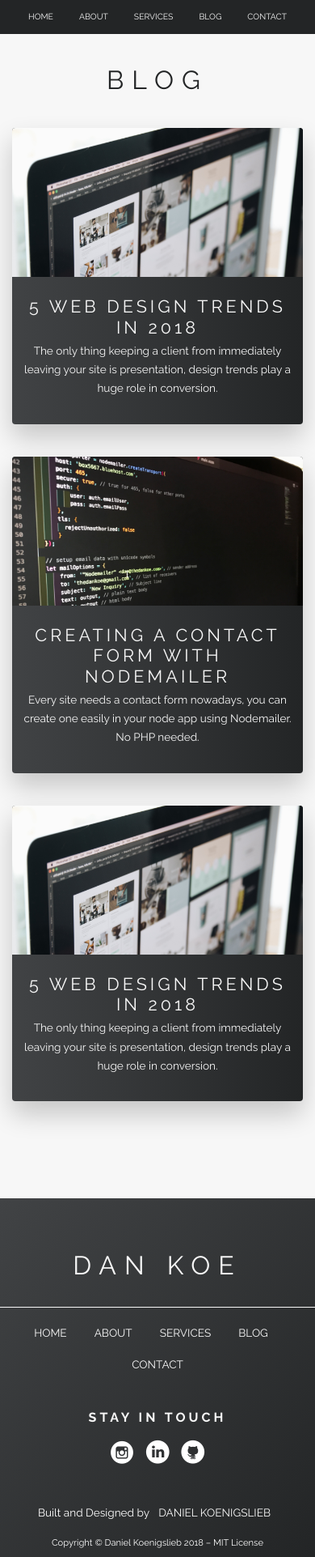
After one commit to thedankoe/personalSite, a Node server app: page /blog in a window 390 px wide. The commit adds this page. Shown: the whole page at 81% size. Run offline with Node 20, Linux system fonts and the light colour scheme; some libraries are stand-ins or nearby versions.

Commit message:
added blog view, mobile responsive

```diff
--- a/app.js
+++ b/app.js
@@ -72,6 +72,10 @@ app.post('/', (req, res) => {
   });
 });
 
+app.get('/blog', (req,res) => {
+  res.render('blog');
+});
+
 app.listen(process.env.PORT, process.env.IP, function(){
    console.log("Server has started");
 });
--- a/public/css/style.css
+++ b/public/css/style.css
@@ -452,11 +455,17 @@ body {
 .navbar-toggler-icon {
   font-size: 2rem; }
 
-.navbar .navbar-nav .nav-link {
+.navbar .nav-item .nav-link {
   border-radius: 3px !important; }
   @media (max-width: 62em) {
-    .navbar .navbar-nav .nav-link {
+    .navbar .nav-item .nav-link {
       text-align: center; } }
+  @media (max-width: 28.125em) {
+    .navbar .nav-item .nav-link {
+      font-size: 1.3rem; } }
+
+.nav-color {
+  background-color: #232526 !important; }
 
 .navbar .nav-item .nav-link:hover {
   color: #fff !important;
@@ -473,6 +482,41 @@ body {
 .navBlack {
   background-color: #232526 !important;
   transition: 0.4s; }
+
+.section-blog-page {
+  padding: 10rem 0;
+  background-color: #f7f7f7; }
+  .section-blog-page__row {
+    margin: 5rem 0;
+    background-image: linear-gradient(to right, #414345, #232526);
+    border-radius: 4px;
+    box-shadow: 0 2rem 4rem rgba(0, 0, 0, 0.2);
+    transition: all .3s;
+    overflow: hidden;
+    animation: moveInBottom 1.3s ease-out; }
+    .section-blog-page__row:hover {
+      transform: translateY(-1rem) scale(1.02);
+      box-shadow: 0 1.5rem 3rem rgba(0, 0, 0, 0.15); }
+  .section-blog-page__image {
+    height: 23rem;
+    background-size: cover; }
+    .section-blog-page__image--1 {
+      background-image: url(../images/web-design-trends.jpg); }
+    .section-blog-page__image--2 {
+      background-image: url(../images/creating-contact-form-with-nodemailer.jpg); }
+    .section-blog-page__image--3 {
+      background-image: url(../images/web-design-trends.jpg); }
+  .section-blog-page__text-box {
+    padding: 3rem 1rem;
+    text-align: center; }
+  .section-blog-page__heading {
+    font-size: 2.7rem;
+    text-transform: uppercase;
+    color: #f7f7f7;
+    letter-spacing: .5rem; }
+  .section-blog-page__text {
+    font-size: 1.7rem;
+    color: #f7f7f7; }
 
 .section-header {
   height: 100vh;
--- a/sass/abstracts/_mixins.scss
+++ b/sass/abstracts/_mixins.scss
@@ -17,6 +17,9 @@ ORDER: Base + typography > general layout + grid > page layout > components
 */
 
 @mixin respond($breakpoint) {
+    @if $breakpoint == smallest {
+        @media (max-width: 28.125em) { @content }; //450px
+    }
     @if $breakpoint == phone {
         @media (max-width: 37.5em) { @content }; //600px
     }
--- a/sass/base/_typography.scss
+++ b/sass/base/_typography.scss
@@ -40,6 +40,10 @@ body {
 		text-shadow: 0 2rem 4rem rgba($color-black, .3);
 
 		animation: moveInLeft 1.2s ease-out;
+
+		@include respond(smallest) {
+			font-size: 6rem;
+		}
 	}
 
 	&--sub {
@@ -53,6 +57,10 @@ body {
 
 		@include respond(phone) {
             letter-spacing: 1.3rem;
+        }
+
+		@include respond(smallest) {
+            letter-spacing: 1.1rem;
         }
 	}
 
--- a/sass/components/_blog-box.scss
+++ b/sass/components/_blog-box.scss
@@ -31,24 +31,14 @@
         }
     }
 
-    &__icon {
-        font-size: 6rem;
-        margin-bottom: .5rem;
-        display: inline-block;
-        background-image:linear-gradient(to right,
-        rgba($color-primary-light, 0.8),
-        rgba($color-primary-dark, 0.8));
-        -webkit-background-clip: text;
-        background-clip: text;
-        color: transparent;
-    }
-
     &__text {
         padding-top: 1.3rem;
     }
 
     &__read {
         opacity: 0;
+        background-color: $color-primary-light;
+        border-radius: 2px;
         color: $color-grey-light-1;
         text-transform: uppercase;
         letter-spacing: .6rem;
@@ -65,6 +55,11 @@
             border-radius: 2px;
             background-color: rgba($color-primary-light, 0.8);
         }
+
+        @include respond(smallest) {
+            font-size: 2rem;
+            margin-top: 2rem;
+        }
     }
 
     a {
@@ -80,7 +75,6 @@
     &:hover {
         transition: .4s;
         transform: translateY(-1.5rem) scale(1.03);
-        background-image: linear-gradient(to right bottom, $color-primary-light, $color-primary-dark);
 
         @include respond(bs-md) {
             background-image: none;
--- a/sass/components/_form.scss
+++ b/sass/components/_form.scss
@@ -85,13 +85,13 @@
         display: inline-block;
         position: absolute;
         left: 0;
-        top: 0rem;
+        top: 0;
 
         &::after {
             content: "";
             display: block;
-            height: 1.3rem;
-            width: 1.3rem;
+            height: 2rem;
+            width: 2rem;
             border-radius: 50%;
             position: absolute;
             top: 50%;
--- a/sass/layout/_navigation.scss
+++ b/sass/layout/_navigation.scss
@@ -2,12 +2,20 @@
 	font-size: 2rem;
 }
 
-.navbar .navbar-nav .nav-link {
+.navbar .nav-item .nav-link {
 	border-radius: 3px !important;
 
 	@include respond(bs-nav) {
 		text-align: center;
 	}
+
+	@include respond(smallest) {
+		font-size: 1.3rem;
+	}
+}
+
+.nav-color {
+	background-color: $color-primary-dark !important;
 }
 
 .navbar .nav-item .nav-link:hover {
--- a/sass/main.scss
+++ b/sass/main.scss
@@ -15,4 +15,5 @@
 @import "layout/footer";
 @import "layout/navigation";
 
+@import "pages/blog";
 @import "pages/home";
--- /dev/null
+++ b/sass/pages/_blog.scss
@@ -0,0 +1,54 @@
+.section-blog-page {
+    padding: 10rem 0;
+    background-color: $color-grey-light-1;
+
+    &__row {
+        margin: 5rem 0;
+        background-image: linear-gradient(to right, $color-primary-light, $color-primary-dark);
+        border-radius: 4px;
+        box-shadow: 0 2rem 4rem rgba($color-black, .2);
+        transition: all .3s;
+        overflow: hidden;
+
+        animation: moveInBottom 1.3s ease-out;
+
+        &:hover {
+            transform: translateY(-1rem) scale(1.02);
+            box-shadow: 0 1.5rem 3rem rgba($color-black, .15);
+        }
+    }
+
+    &__image {
+        height: 23rem;
+        background-size: cover;
+
+        &--1 {
+            background-image: url(../images/web-design-trends.jpg);
+        }
+
+        &--2 {
+            background-image: url(../images/creating-contact-form-with-nodemailer.jpg);
+        }
+
+        &--3 {
+            background-image: url(../images/web-design-trends.jpg);
+        }
+    }
+
+    &__text-box {
+        padding: 3rem 1rem;
+        text-align: center;
+    }
+
+    &__heading {
+        font-size: 2.7rem;
+        text-transform: uppercase;
+        color: $color-grey-light-1;
+        letter-spacing: .5rem;
+    }
+
+    &__text {
+        font-size: 1.7rem;
+        color: $color-grey-light-1;
+    }
+}
--- a/sass/pages/_home.scss
+++ b/sass/pages/_home.scss
@@ -103,6 +103,7 @@
 
 	.blog {
 		&__bs {
+
 			@include respond(bs-md) {
 				margin: 3rem 0;
 			}
--- /dev/null
+++ b/views/blog.ejs
@@ -0,0 +1,72 @@
+<!DOCTYPE html>
+<html>
+<head>
+	<title>Dan Koe | Web Developement &amp; Digital Marketing</title>
+	<meta charset="utf-8">
+	<meta name="viewport" content="width=device-width, initial-scale=1">
+	<meta name="description" content="I am a freelance fullstack web designer/developer based in Tempe, Arizona that builds websites that work. I focus on building sites for small businesses, entrepreneurs and agencies that drive sales and work for you.">
+	<script type="text/javascript" src="/js/lib/jquery-3.3.1.min.js"></script>
+	<link href="https://fonts.googleapis.com/css?family=Raleway:100,300,400,700" rel="stylesheet">
+	<link rel="stylesheet" href="https://maxcdn.bootstrapcdn.com/bootstrap/4.0.0/css/bootstrap.min.css" integrity="sha384-Gn5384xqQ1aoWXA+058RXPxPg6fy4IWvTNh0E263XmFcJlSAwiGgFAW/dAiS6JXm" crossorigin="anonymous">
+	<link rel="stylesheet" type="text/css" href="/css/style.css">
+	<link rel="stylesheet" href="/css/icon-font.css">
+	<link rel="stylesheet" type="text/css" href="https://cdnjs.cloudflare.com/ajax/libs/font-awesome/4.7.0/css/font-awesome.css">
+</head>
+<body>
+
+<!-- NAV -->
+<nav class="navbar navbar-expand fixed-top navbar-dark bg-dark nav-color">
+	    <ul class="navbar-nav mx-auto">
+	      	<li class="nav-item">
+	        	<a class="nav-link" href="/#header">Home</a>
+	      	</li>
+	      	<li class="nav-item">
+	        	<a class="nav-link" href="/#about">About</a>
+	      	</li>
+	      	<li class="nav-item">
+	        	<a class="nav-link" href="/#services">Services</a>
+	      	</li>
+	      	<li class="nav-item">
+	        	<a class="nav-link" href="/blog">Blog</a>
+	      	</li>
+	      	<li class="nav-item">
+	        	<a class="nav-link" href="/#contact">Contact</a>
+	      	</li>
+	    </ul>
+</nav>
+<!-- /NAV -->
+
+<section class="section-blog-page">
+    <div class="container">
+        <h2 class="heading-secondary">Blog</h2>
+        <div class="section-blog-page__height">
+            <div class="row section-blog-page__row">
+                <div class="col-sm-4 section-blog-page__image section-blog-page__image--1">&nbsp;</div>
+                <div class="col-sm-8 section-blog-page__text-box">
+                    <h3 class="section-blog-page__heading">5 Web Design Trends in 2018</h3>
+                    <p class="section-blog-page__text">The only thing keeping a client from immediately leaving your site is presentation, design trends play a huge role in conversion.</p>
+                </div>
+            </div>
+        </div>
+        <div class="section-blog-page__height">
+            <div class="row section-blog-page__row">
+                <div class="col-sm-4 section-blog-page__image section-blog-page__image--2">&nbsp;</div>
+                <div class="col-sm-8 section-blog-page__text-box">
+                    <h3 class="section-blog-page__heading">Creating a contact form with Nodemailer</h3>
+                    <p class="section-blog-page__text">Every site needs a contact form nowadays, you can create one easily in your node app using Nodemailer. No PHP needed.</p>
+                </div>
+            </div>
+        </div>
+        <div class="section-blog-page__height">
+            <div class="row section-blog-page__row">
+                <div class="col-sm-4 section-blog-page__image section-blog-page__image--3">&nbsp;</div>
+                <div class="col-sm-8 section-blog-page__text-box">
+                    <h3 class="section-blog-page__heading">5 Web Design Trends in 2018</h3>
+                    <p class="section-blog-page__text">The only thing keeping a client from immediately leaving your site is presentation, design trends play a huge role in conversion.</p>
+                </div>
+            </div>
+        </div>
+    </div>
+</section>
+
+<% include partials/footer %>
--- a/views/partials/footer.ejs
+++ b/views/partials/footer.ejs
@@ -7,11 +7,11 @@
 		<div class="row">
 			<div class="col-md-6 footer__navigation">
 				<ul class="footer__list">
-					<li class="footer__item"><a href="#header" class="footer__link">Home</a></li>
-					<li class="footer__item"><a href="#about" class="footer__link">About</a></li>
-					<li class="footer__item"><a href="#services" class="footer__link">Services</a></li>
-					<li class="footer__item"><a href="#blog" class="footer__link">Blog</a></li>
-					<li class="footer__item"><a href="#contact" class="footer__link">Contact</a></li>
+					<li class="footer__item"><a href="/" class="footer__link">Home</a></li>
+					<li class="footer__item"><a href="/#about" class="footer__link">About</a></li>
+					<li class="footer__item"><a href="/#services" class="footer__link">Services</a></li>
+					<li class="footer__item"><a href="/blog" class="footer__link">Blog</a></li>
+					<li class="footer__item"><a href="/#contact" class="footer__link">Contact</a></li>
 				</ul>
 			</div>
 			<div class="col-md-6 footer__social">
--- a/views/partials/header.ejs
+++ b/views/partials/header.ejs
@@ -32,7 +32,7 @@
 	        	<a class="nav-link" href="#services">Services</a>
 	      	</li>
 	      	<li class="nav-item">
-	        	<a class="nav-link" href="#blog">Blog</a>
+	        	<a class="nav-link" href="/blog">Blog</a>
 	      	</li>
 	      	<li class="nav-item">
 	        	<a class="nav-link" href="#contact">Contact</a>
```
Also changed, not shown: other parts of public/css/style.css (+16 -13 lines), views/index.ejs (+1 -13 lines).
